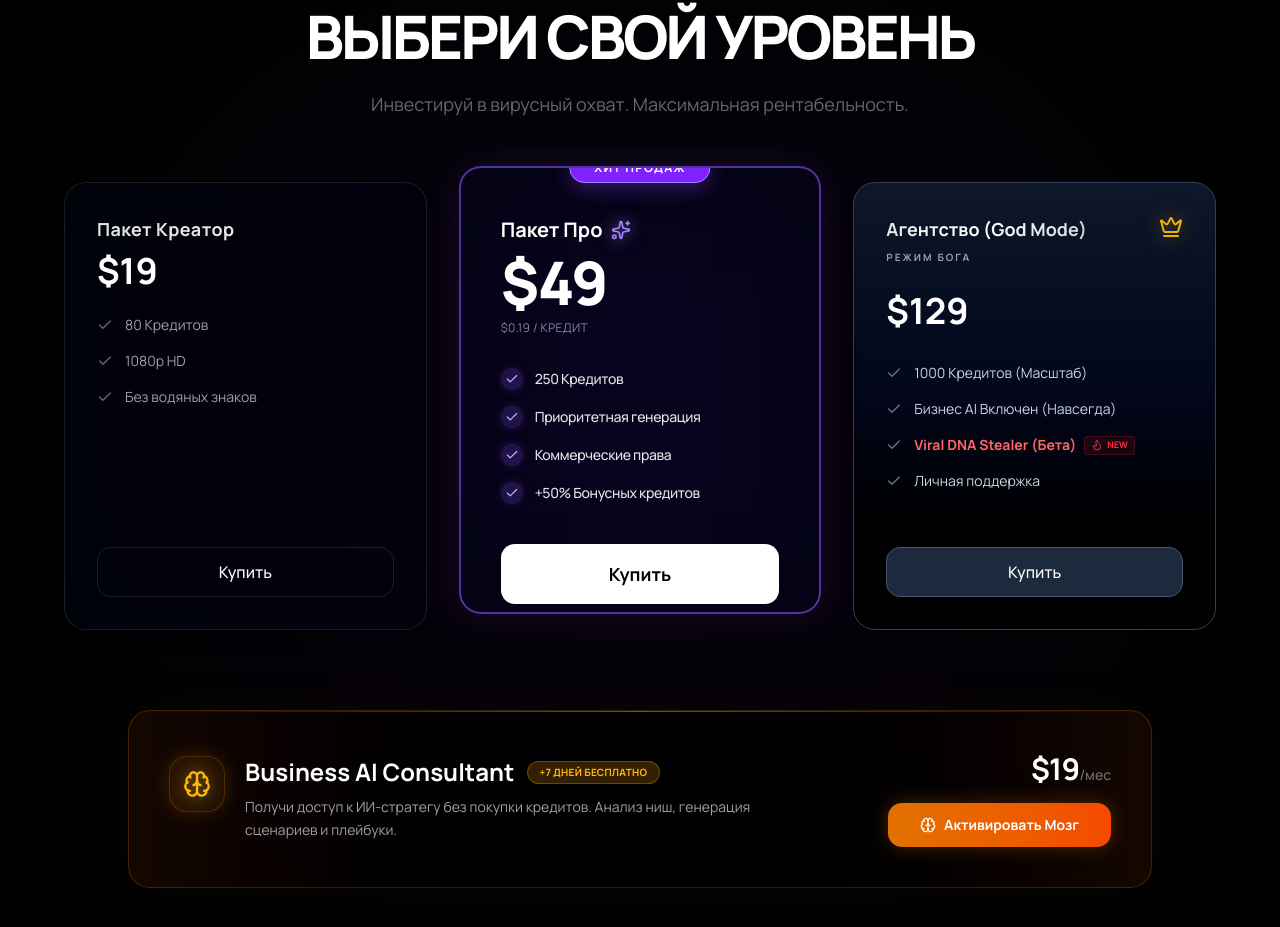
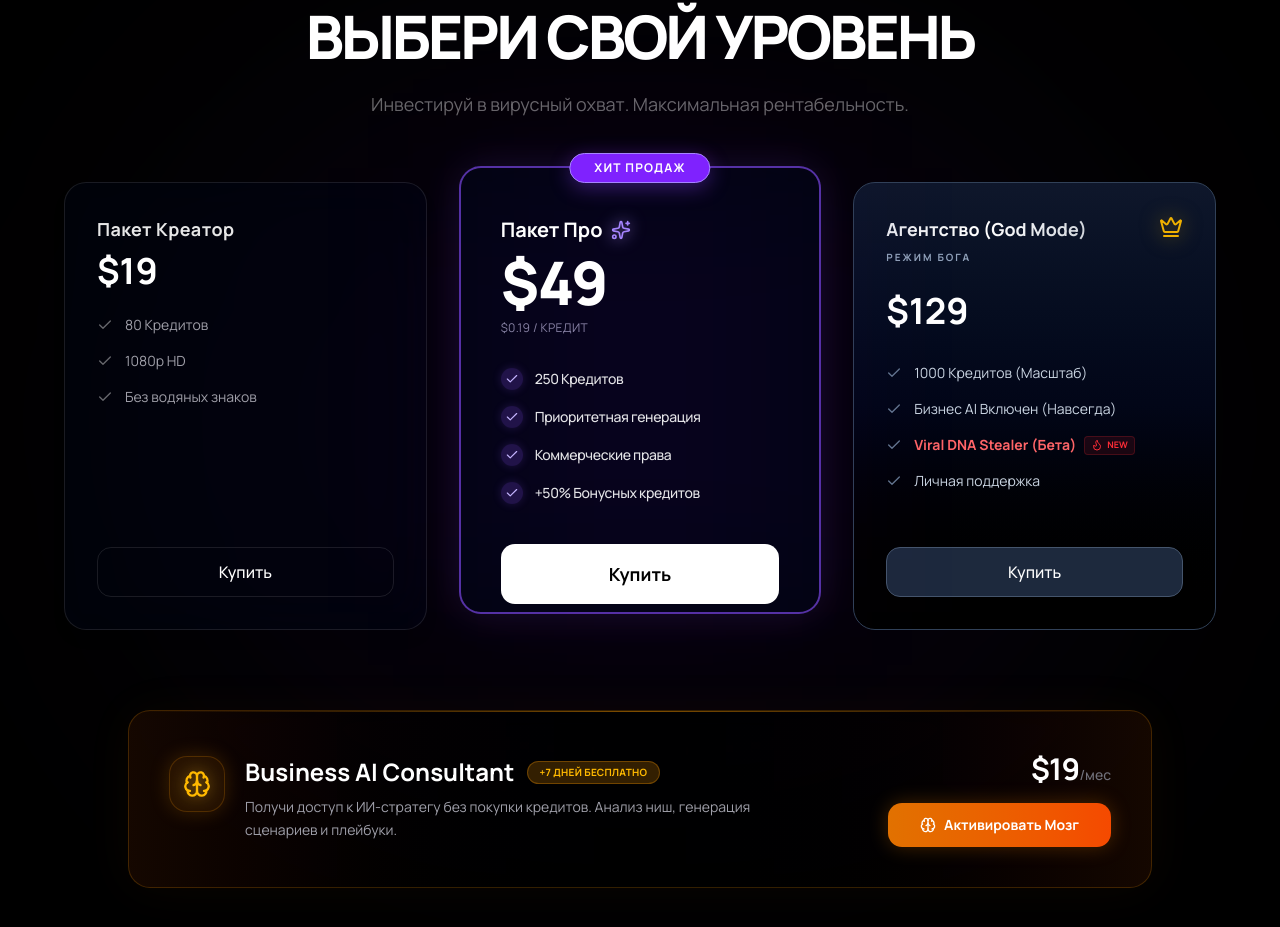
Before and after one commit to andreynaasulin-del/trendsynthesis, a Next.js app: page / in a window 1280 px wide. Shown: the part 4609-5536 px from the top of the page. Built offline with nearby package versions, Linux system fonts and the light colour scheme.

Commit message:
fix(styles): remove overflow-hidden from Pro card to fix badge clipping

```diff
--- a/src/components/landing/Pricing.tsx
+++ b/src/components/landing/Pricing.tsx
@@ -114,12 +114,12 @@ export function Pricing({ lang }: PricingProps) {
                         whileInView={{ opacity: 1, y: 0 }}
                         viewport={{ once: true }}
                         transition={{ delay: 0.1 }}
-                        className="relative p-8 lg:p-10 rounded-3xl border-2 border-violet-500/60 bg-slate-950/60 backdrop-blur-2xl shadow-[0_0_40px_rgba(139,92,246,0.15)] md:-mt-4 md:-mb-4 z-20 flex flex-col h-full overflow-hidden"
+                        className="relative p-8 lg:p-10 rounded-3xl border-2 border-violet-500/60 bg-slate-950/60 backdrop-blur-2xl shadow-[0_0_40px_rgba(139,92,246,0.15)] md:-mt-4 md:-mb-4 z-20 flex flex-col h-full"
                     >
                         {/* Glow Behind */}
                         <div className="absolute inset-0 bg-violet-600/5 blur-[80px] -z-10 pointer-events-none" />
 
-                        <div className="absolute top-0 left-1/2 -translate-x-1/2 -translate-y-1/2 bg-violet-600 text-white text-[10px] sm:text-xs font-bold tracking-widest px-6 py-1.5 rounded-full uppercase shadow-[0_5px_20px_rgba(124,58,237,0.4)] border border-violet-400">
+                        <div className="absolute top-0 left-1/2 -translate-x-1/2 -translate-y-1/2 bg-violet-600 text-white text-[10px] sm:text-xs font-bold tracking-widest px-6 py-1.5 rounded-full uppercase shadow-[0_5px_20px_rgba(124,58,237,0.4)] border border-violet-400 z-30 whitespace-nowrap">
                             {content.mostPopular}
                         </div>
 
```
